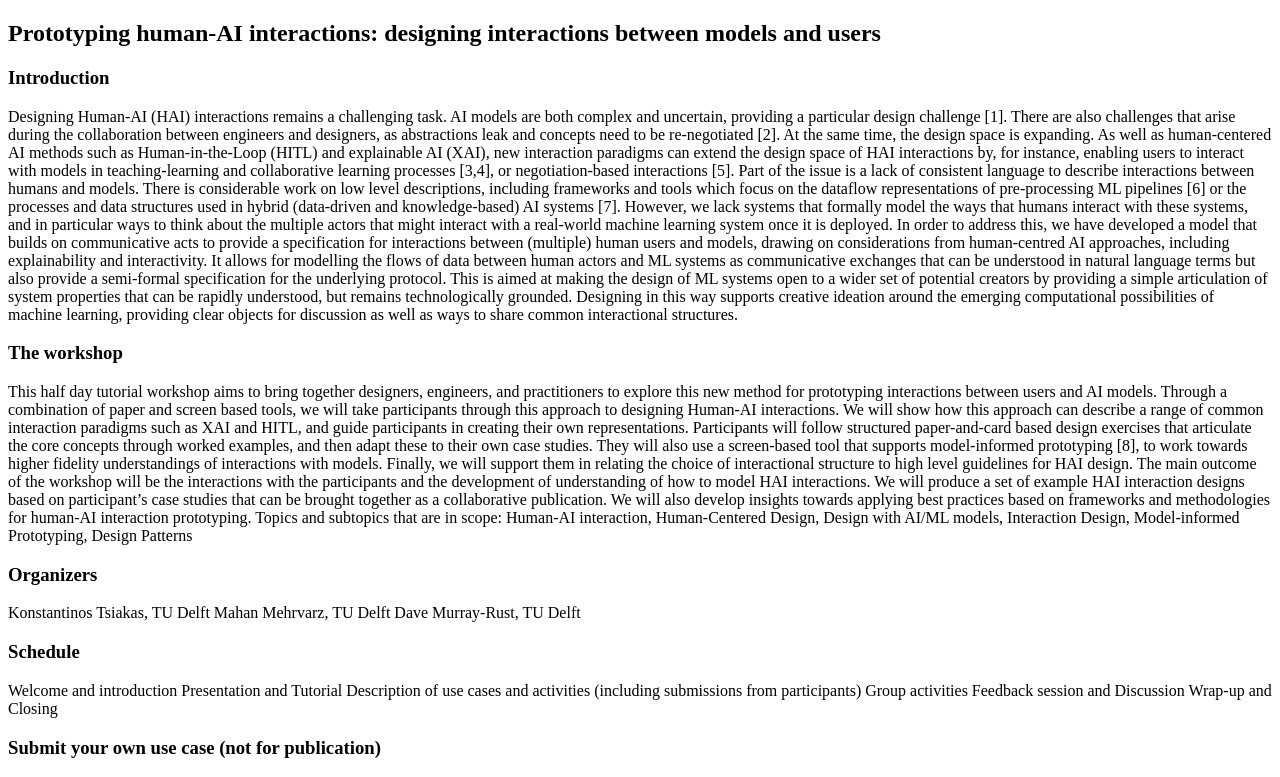
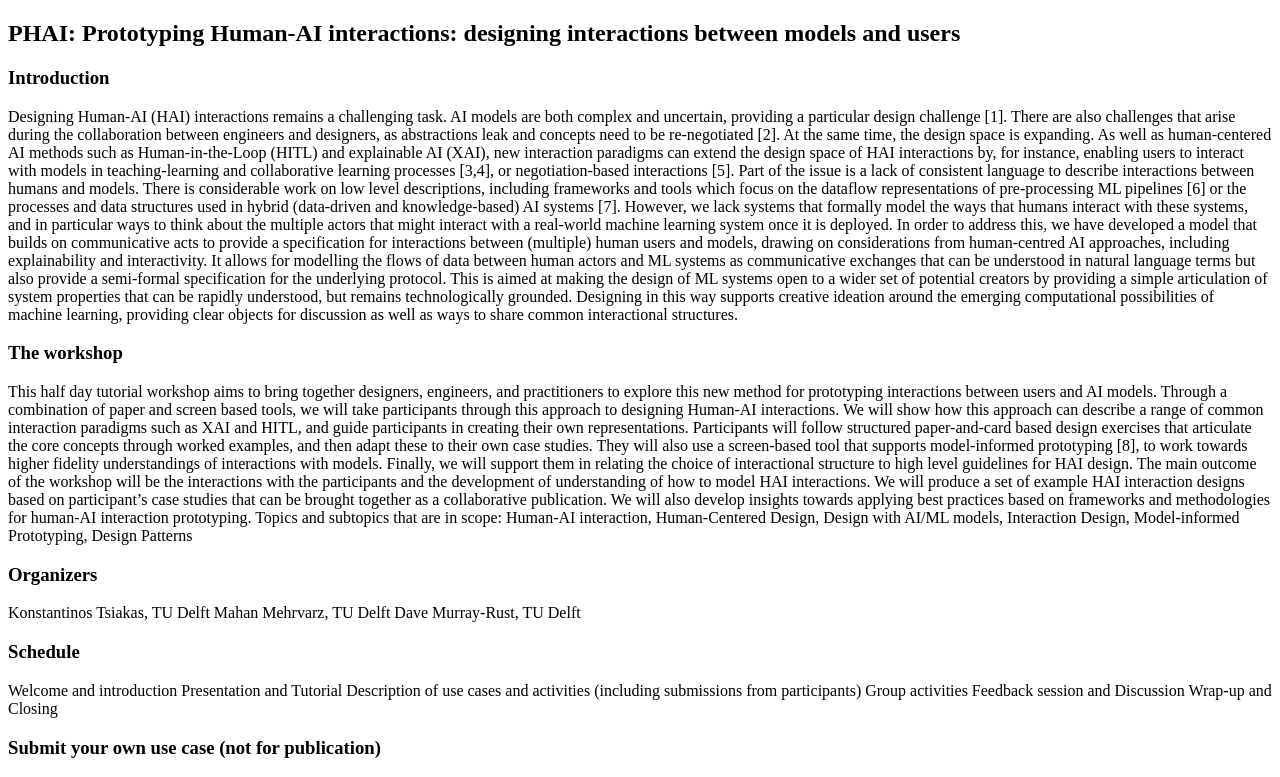
Before and after one commit to TsiakasK/HAIP, a plain HTML site: page index.html in a window 1280 px wide. Shown: the top 777 px of the page. Drawn offline with Linux system fonts and the light colour scheme.

Commit message:
Update index.html

```diff
--- a/index.html
+++ b/index.html
@@ -2,7 +2,7 @@
 <html>
 <body>
 
-<h2>Prototyping human-AI interactions: designing interactions between models and users</h2>
+<h2>PHAI: Prototyping Human-AI interactions: designing interactions between models and users</h2>
 
 <h3>Introduction</h3>
 Designing Human-AI (HAI) interactions remains a challenging task. AI models are both complex and uncertain, providing a particular design challenge [1]. There are also challenges that arise during the collaboration between engineers and designers, as abstractions leak and concepts need to be re-negotiated [2]. At the same time, the design space is expanding. As well as human-centered AI methods such as Human-in-the-Loop (HITL) and explainable AI (XAI), new interaction paradigms can extend the design space of HAI interactions by, for instance, enabling users to interact with models in teaching-learning and collaborative learning processes [3,4], or negotiation-based interactions [5]. Part of the issue is a lack of consistent language to describe interactions between humans and models. There is considerable work on low level descriptions, including frameworks and tools which focus on the dataflow representations of  pre-processing ML pipelines [6] or the processes and data structures used in hybrid (data-driven and knowledge-based) AI systems [7]. However, we lack systems that formally model the ways that humans interact with these systems, and in particular ways to think about the multiple actors that might interact with a real-world machine learning system once it is deployed.
```
